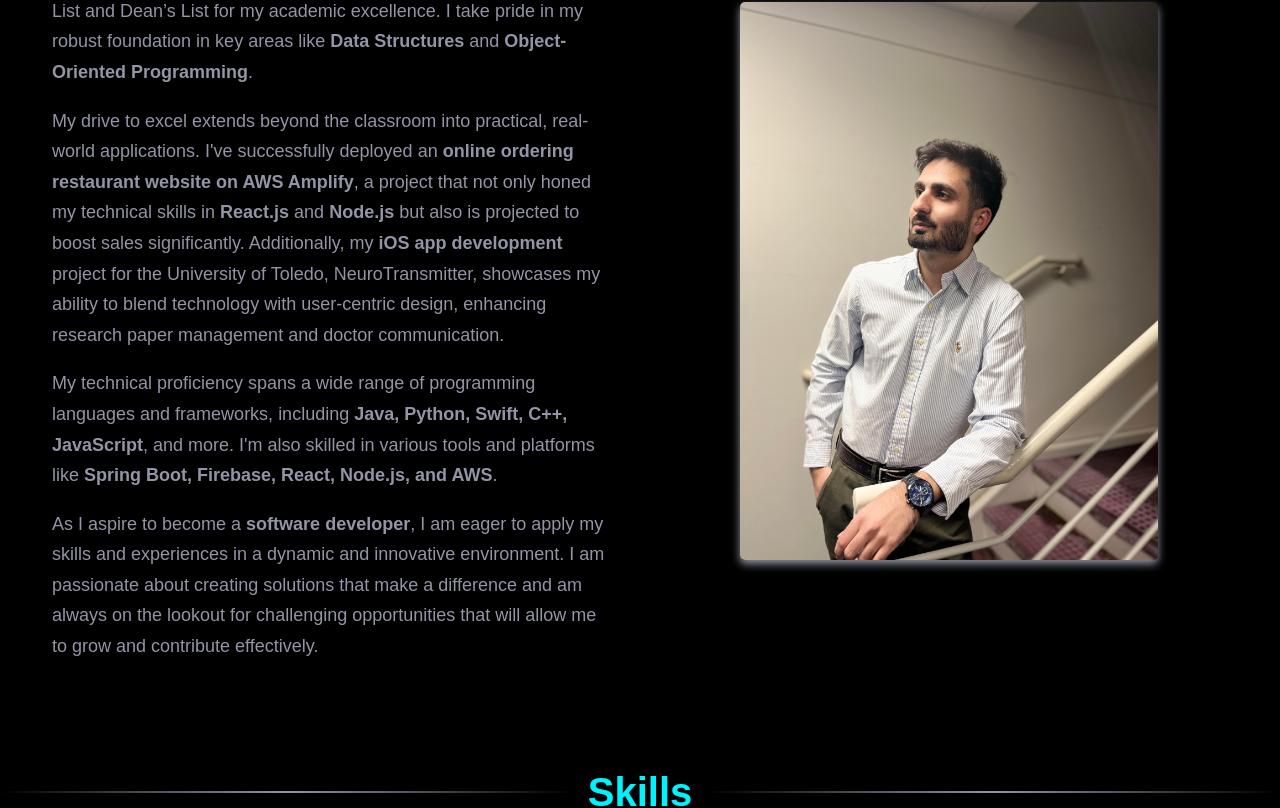
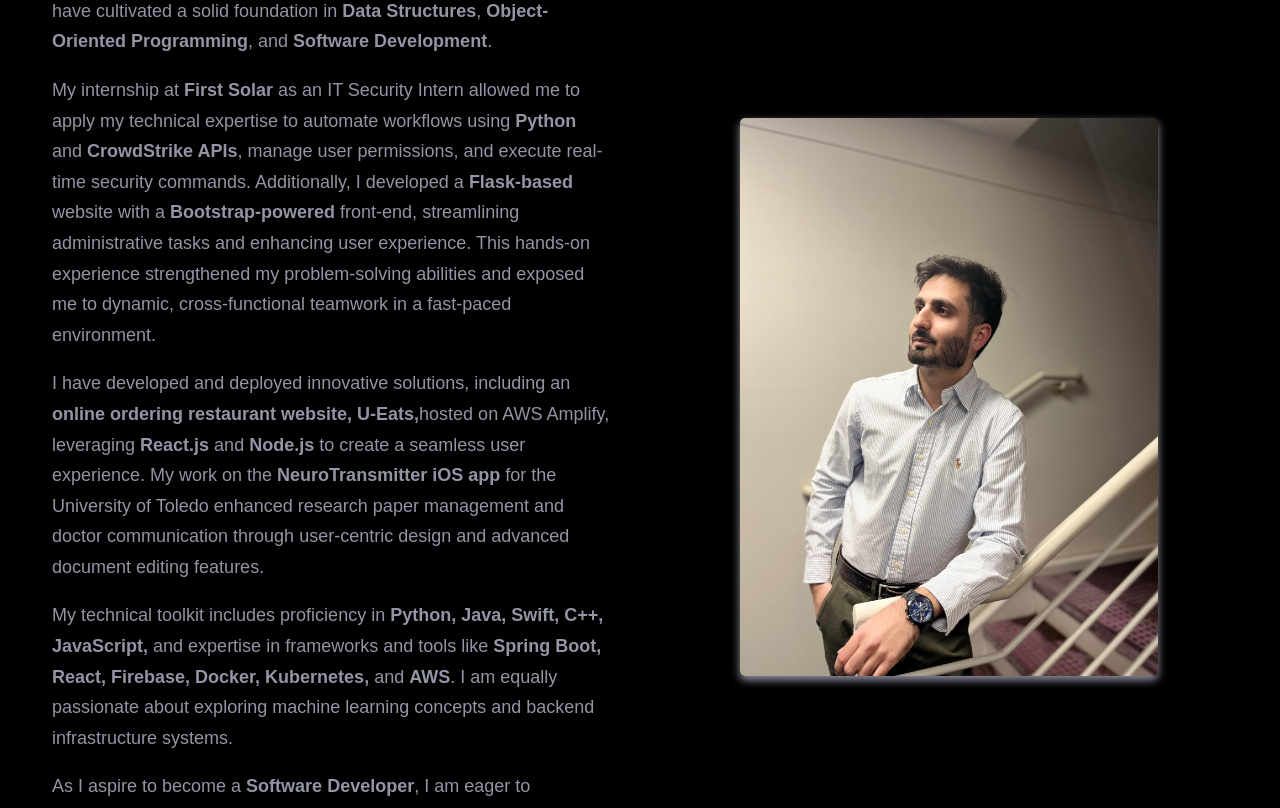
Before and after one commit to zayeemZaki/my-portfolio, a React (Create React App) app: page / in a window 1280 px wide. Shown: the part 989-1797 px from the top of the page. Built offline with nearby package versions, Linux system fonts and the light colour scheme.

Commit message:
updated description, experience, neuro-transmitter and contact me form

```diff
--- a/src/container/AboutMe/AboutMe.jsx
+++ b/src/container/AboutMe/AboutMe.jsx
@@ -5,41 +5,45 @@ import resumePDF from '../../constants/Zayeem_zaki_resume.pdf'; // Import the re
 
 const AboutMe = () => {
     return (
-        <div >
-            <div className="heading-container" >
+        <div>
+            <div className="heading-container">
                 <div className="line"></div>
-                    <h2 className="about-me-heading">About Me</h2>
-                    <div className="line"></div>
-                </div>
+                <h2 className="about-me-heading">About Me</h2>
+                <div className="line"></div>
+            </div>
             <div className="about-me-container" id="about-me" data-aos="fade-up">
-                <div className="about-me" >
+                <div className="about-me">
                     <p data-aos="fade-up">
-                        A passionate and dedicated Computer Science student set to graduate in December 2025.
-                        My academic journey has been marked by a strong GPA of 3.7, and I've earned recognition on the
-                        President’s List and Dean’s List for my academic excellence. I take pride in my robust foundation
-                        in key areas like <b>Data Structures</b> and <b>Object-Oriented Programming</b>.
+                        I am a passionate and driven Computer Science student at The University of Toledo, set to graduate in December 2025.
+                        With a strong GPA of 3.7 and recognition on the President's and Dean's Lists, I have cultivated a solid foundation in
+                        <b> Data Structures</b>, <b>Object-Oriented Programming</b>, and <b>Software Development</b>.
                     </p>
                     <p data-aos="fade-up">
-                        My drive to excel extends beyond the classroom into practical, real-world applications.
-                        I've successfully deployed an <b>online ordering restaurant website on AWS Amplify</b>,
-                        a project that not only honed my technical skills in <b>React.js</b> and <b> Node.js</b> but also is
-                        projected to boost sales significantly. Additionally, my <b>iOS app development</b> project for
-                        the University of Toledo, NeuroTransmitter, showcases my ability to blend technology with
-                        user-centric design, enhancing research paper management and doctor communication.
+                        My internship at <b>First Solar</b> as an IT Security Intern allowed me to apply my technical expertise to
+                        automate workflows using <b>Python</b> and <b>CrowdStrike APIs</b>, manage user permissions, and execute real-time
+                        security commands. Additionally, I developed a <b>Flask-based</b> website with a <b>Bootstrap-powered</b> front-end, streamlining
+                        administrative tasks and enhancing user experience. This hands-on experience strengthened my problem-solving abilities and exposed
+                        me to dynamic, cross-functional teamwork in a fast-paced environment.
                     </p>
                     <p data-aos="fade-up">
-                        My technical proficiency spans a wide range of programming languages and frameworks, including
-                        <b> Java, Python, Swift, C++, JavaScript</b>, and more. I'm also skilled in various tools and platforms like <b>Spring Boot, Firebase, React, Node.js, and AWS</b>.
+                        I have developed and deployed innovative solutions, including an <b>online ordering restaurant website, U-Eats,</b>
+                        hosted on AWS Amplify, leveraging <b>React.js</b> and <b>Node.js</b> to create a seamless user experience. My work
+                        on the <b>NeuroTransmitter iOS app</b> for the University of Toledo enhanced research paper management and doctor
+                        communication through user-centric design and advanced document editing features.
                     </p>
                     <p data-aos="fade-up">
-                        As I aspire to become a <b>software developer</b>, I am eager to apply my skills and experiences
-                        in a dynamic and innovative environment. I am passionate about creating solutions that make a
-                        difference and am always on the lookout for challenging opportunities that will allow me to grow
-                        and contribute effectively.
+                        My technical toolkit includes proficiency in <b>Python, Java, Swift, C++, JavaScript,</b> and expertise in
+                        frameworks and tools like <b>Spring Boot, React, Firebase, Docker, Kubernetes,</b> and <b>AWS</b>.
+                        I am equally passionate about exploring machine learning concepts and backend infrastructure systems.
+                    </p>
+                    <p data-aos="fade-up">
+                        As I aspire to become a <b>Software Developer</b>, I am eager to contribute to innovative projects and solve
+                        real-world problems. I thrive in dynamic environments and am committed to creating impactful solutions that
+                        drive progress and efficiency.
                     </p>
                 </div>
                 <div className="resume-section">
-                    <img src={MyPic} alt="Zayeem Zaki's" className="resume-image" />
+                    <img src={MyPic} alt="Zayeem Zaki" className="resume-image" />
                 </div>
             </div>
         </div>
--- a/src/container/Experience/Experience.jsx
+++ b/src/container/Experience/Experience.jsx
@@ -13,9 +13,12 @@ const experienceData = [
         startDate: 'July 2024',
         endDate: 'current',
         tasks: [
-          'Contributing to CrowdStrike automation projects, streamlining IT security processes and increasing operational efficiency.',
-          'Developed python script to identify and sort stale accounts based on domain, inactivity period, and other criteria, enhancing account management efficiency.',
-          'Automated the removal of admin rights from specific users, improving overall security and reducing manual intervention.'
+          'Contributed to CrowdStrike automation projects, streamlining IT security processes and increasing operational efficiency.',
+          'Developed Python scripts to identify and sort stale accounts using domain, inactivity period, and other criteria, enhancing account management efficiency.',
+          'Automated the removal of admin rights from specific users, improving security posture and reducing manual intervention.',
+          'Designed and implemented a Flask-based website with a Bootstrap-powered front end to manage administrative tasks, improving usability and productivity.',
+          'Executed real-time security commands using CrowdStrike APIs, ensuring quick and effective incident response.',
+          'Collaborated with cross-functional teams to integrate automation solutions, driving scalability and adaptability in a fast-paced environment.'
         ]
       },
       {
--- a/src/container/Projects/Projects.jsx
+++ b/src/container/Projects/Projects.jsx
@@ -69,18 +69,18 @@ const Projects = () => {
             url: "http://u-eats.com"
         },
         {
+            title: "NeuroTransmitter - iOS Application",
+            description: "Developed an iOS app for the University of Toledo Neurology department, integrating SwiftUI and UIKit to revolutionize research paper management and enhance communication among doctors. The app, currently available on the App Store, features advanced security measures such as Firebase Authentication and Face ID for robust data protection. Key functionalities include real-time chat threads, document annotation with text highlighting, commenting, and writing directly on documents, as well as Text-to-Speech capabilities, fostering seamless collaboration and productivity among users. Designed to cater to specific research needs, NeuroTransmitter significantly streamlines workflows and boosts efficiency.",
+            technologies: ["Swift", "Firebase", "Firestore", "SwiftUI", "UIKit"],
+            images: [NeuroTransmitter1, NeuroTransmitter2, NeuroTransmitter3],
+            url: "https://apps.apple.com/us/app/neuro-transmitter/id6463495879"
+          },
+        {
             title: "AlgoAce - YouTube Channel Project",
             description: "AlgoAce is a YouTube channel I created to share my expertise in data structures, algorithms, and LeetCode problem-solving. Through this project, I develop and deliver clear, concise, and engaging tutorials aimed at helping students and professionals improve their coding skills and excel in technical interviews. This project showcases my ability to break down complex topics, create educational content, and engage with an audience in the tech community.",
             technologies: ["Python", "Data Structures and Algorithms", "LeetCode"],
             images: [AlgoAce1, AlgoAce2, AlgoAce3],
             url: "https://www.youtube.com/@AlgoAcez"
-        },
-        {
-            title: "NeuroTransmitter - iOS application",
-            description: "Developed an iOS app for the University of Toledo that combines Swift UI and UI Kit to enhance research paper management and improve communication among doctors, thereby boosting user satisfaction and efficiency. The app, which has been accepted by the university and is set to be deployed in January 2024, features strengthened security using Firebase Authentication and Face ID integration, ensuring robust data protection and privacy. Additionally, it includes real-time chat threads and advanced annotation features like text highlighting, commenting, writing directly on documents, and Text-to-Speech functionality, fostering improved collaboration and facilitating research progress.",
-            technologies: ["Swift", "Firebase", "Firestore", "Swift UI"],
-            images: [NeuroTransmitter1, NeuroTransmitter2, NeuroTransmitter3],
-            url: "http://u-eats.com"
         }
     ];
 
```
Also changed, not shown: src/container/ContactMe/ContactMe.jsx (+26 -97 lines).
